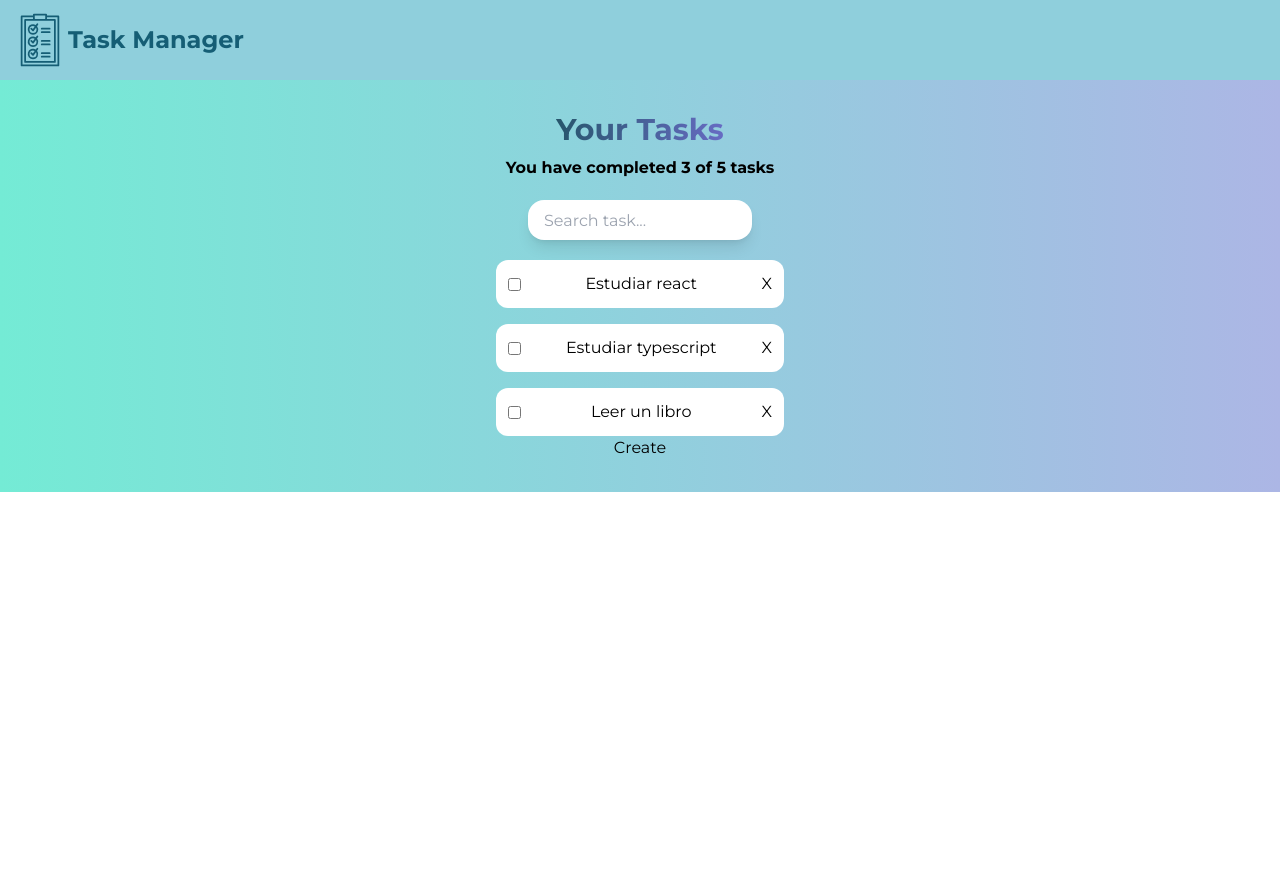
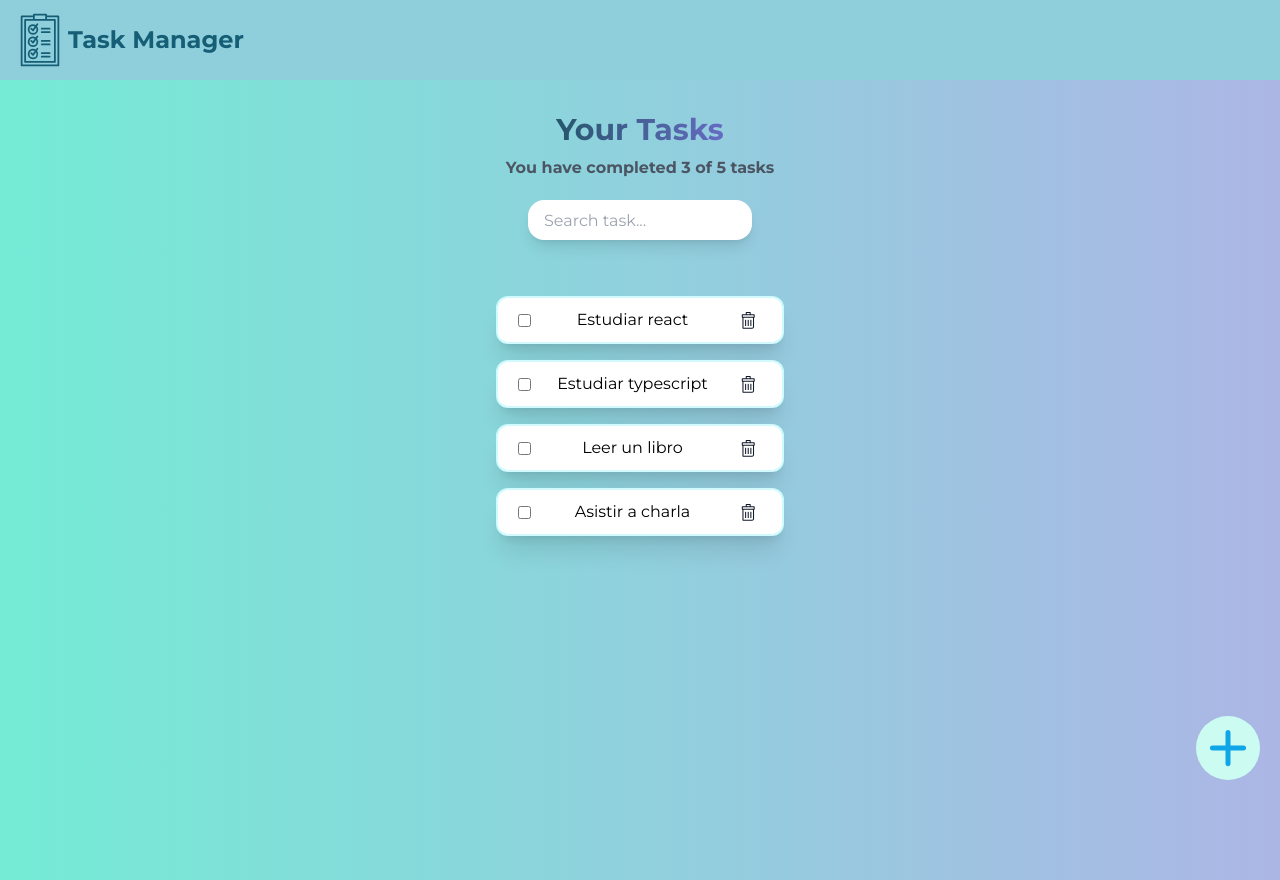
Before and after one commit to Juan2579/TaskManager, a React (Vite) app: page / in a window 1280 px wide. Before the commit the page ends 800 px from the top, so only its background shows below. Built offline with nearby package versions, Linux system fonts and the light colour scheme.

Commit message:
Final styles of todoItems and added CreateTodoButton styles

```diff
--- a/src/components/CreateTodoButton/CreateTodoButton.jsx
+++ b/src/components/CreateTodoButton/CreateTodoButton.jsx
@@ -1,5 +1,8 @@
 export const CreateTodoButton = () => {
   return (
-    <button>Create</button>
+    <button type="button" className="w-16 bg-teal-100 rounded-full fixed bottom-5 right-5">
+      <svg className="w-16 fill-current text-sky-500" version="1.1" viewBox="0 0 512 512" xmlns="http://www.w3.org/2000/svg"><path class="st0" d="M381,236H276V131c0-11-9-20-20-20s-20,9-20,20v105H131c-11,0-20,9-20,20s9,20,20,20h105v105c0,11,9,20,20,20  s20-9,20-20V276h105c11,0,20-9,20-20S392,236,381,236z"/>
+      </svg>
+    </button>
   )
 }
--- a/src/components/Main/Main.jsx
+++ b/src/components/Main/Main.jsx
@@ -8,11 +8,12 @@ const tasks = [
     {name: "Estudiar react", completed: false},
     {name: "Estudiar typescript", completed: false},
     {name: "Leer un libro", completed: false},
+    {name: "Asistir a charla", completed: false},
   ]
 
 export const Main = () => {
   return (
-    <main className="w-full flex flex-col items-center py-8  bg-gradient-to-r from-[#74ebd5] to-[#acb6e5]">
+    <main className="w-full h-screen flex flex-col items-center py-8  bg-gradient-to-r from-[#74ebd5] to-[#acb6e5]">
         <TodoCounter/>
         <TodoSearch/>
         <TodoList>
--- a/src/components/TodoCounter/TodoCounter.jsx
+++ b/src/components/TodoCounter/TodoCounter.jsx
@@ -2,7 +2,7 @@ export const TodoCounter = () => {
   return (
     <section className="flex flex-col items-center justify-center gap-2 pb-5">
         <h1 className="text-transparent bg-clip-text text-3xl font-bold bg-gradient-to-r from-[#27566c] to-[#676bc3]">Your Tasks</h1>
-        <h2 className="font-bold">You have completed 3 of 5 tasks</h2>
+        <h2 className="font-bold text-gray-600">You have completed 3 of 5 tasks</h2>
     </section>
   )
 }
--- a/src/components/TodoItem/TodoItem.jsx
+++ b/src/components/TodoItem/TodoItem.jsx
@@ -1,9 +1,12 @@
 export const TodoItem = (props) => {
   return (
-    <li className="w-72 h-12 flex items-center justify-between px-3 bg-white rounded-xl">
+    <li className="w-72 mx-auto h-12 flex items-center justify-between px-5 bg-white rounded-xl shadow-xl border-2 border-cyan-100">
         <input type="checkbox" name="" id="" />
-        <p>{props.name}</p>
-        <span>X</span>
+        <p className="px-5 text-ellipsis whitespace-nowrap overflow-hidden">{props.name}</p>
+        <button>
+          <svg className="fill-current text-gray-900" enable-background="new 0 0 91 91" height="40px" id="Layer_1" version="1.1" viewBox="0 0 91 91" width="28px" xmlns="http://www.w3.org/2000/svg"><g><path d="M67.305,36.442v-8.055c0-0.939-0.762-1.701-1.7-1.701H54.342v-5.524c0-0.938-0.761-1.7-1.699-1.7h-12.75   c-0.939,0-1.701,0.762-1.701,1.7v5.524H26.93c-0.939,0-1.7,0.762-1.7,1.701v8.055c0,0.938,0.761,1.699,1.7,1.699h0.488v34.021   c0,0.938,0.761,1.7,1.699,1.7h29.481c3.595,0,6.52-2.924,6.52-6.518V38.142h0.486C66.543,38.142,67.305,37.381,67.305,36.442z    M41.592,22.862h9.35v3.824h-9.35V22.862z M61.719,67.345c0,1.719-1.4,3.117-3.12,3.117h-27.78v-32.32l30.9,0.002V67.345z    M63.904,34.742H28.629v-4.655h11.264h12.75h11.262V34.742z"/><rect height="19.975" width="3.4" x="36.066" y="44.962"/><rect height="19.975" width="3.4" x="44.566" y="44.962"/><rect height="19.975" width="3.4" x="53.066" y="44.962"/></g>
+          </svg>
+        </button>
     </li>
   )
 }
--- a/src/components/TodoSearch/TodoSearch.jsx
+++ b/src/components/TodoSearch/TodoSearch.jsx
@@ -1,6 +1,6 @@
 export const TodoSearch = () => {
   return (
-    <section className="pb-5">
+    <section className="pb-14">
         <input className="w-56 h-10 pl-4 outline-none rounded-2xl shadow-lg" type="text" placeholder="Search task..." />
     </section>
   )
```
Also changed, not shown: src/assets/icons/delete.svg (added), src/assets/icons/plus.svg (added).
